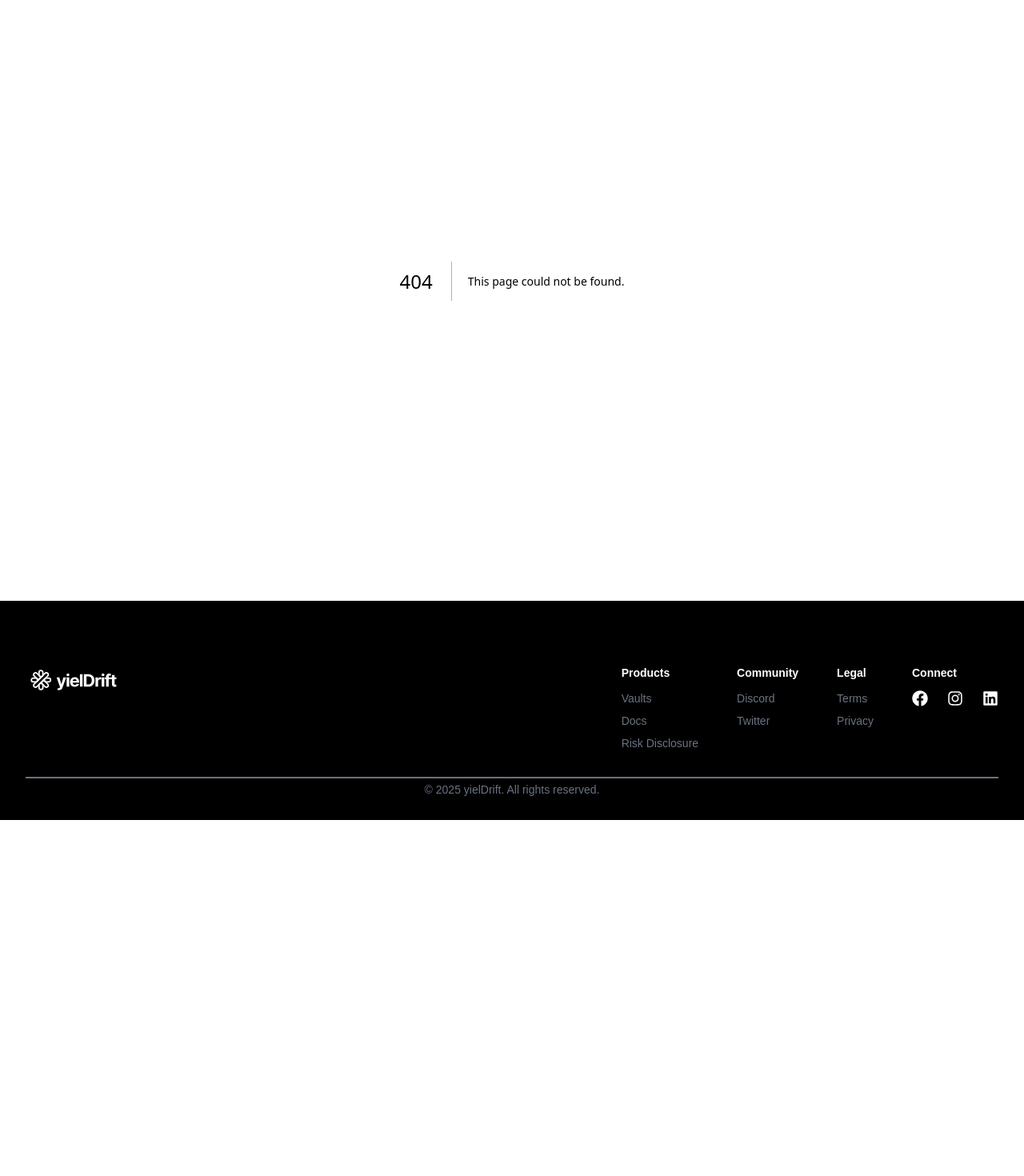
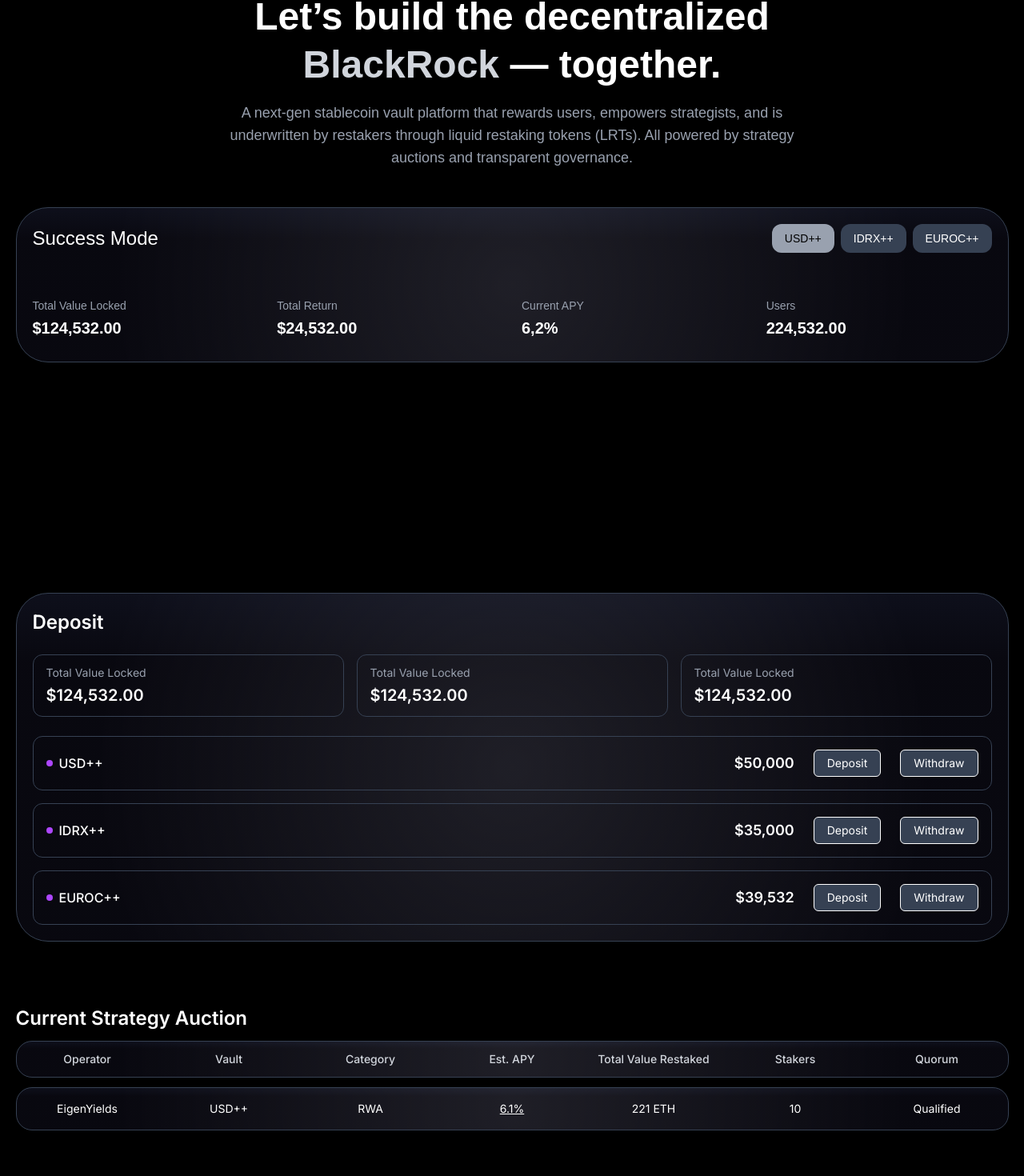
Before and after one commit to Lisk-Builder-Challenge/FE_, a Next.js app: page /dashboard in a window 1280 px wide. Before the commit this address had no page. Shown: the part 113-1583 px from the top of the page at 80% size. Before the commit the page ends 1138 px from the top, so only its background shows below. Built offline with nearby package versions, Linux system fonts and the light colour scheme.

Commit message:
feat (dashboard) : nambah page dashboard

```diff
--- /dev/null
+++ b/src/app/dashboard/dashboard1.tsx
@@ -0,0 +1,74 @@
+'use client';
+import React, { useState } from "react";
+import { Inter } from 'next/font/google';
+const inter = Inter({ subsets: ['latin'] });
+
+export default function VaultDashboard() {
+  const [activeToken, setActiveToken] = useState("USD++");
+
+  const tokens = ["USD++", "IDRX++", "EUROC++"];
+
+  return (
+    <div className={'${inter.className} min-h-screen bg-black text-white px-6 py-10 flex flex-col items-center gap-12'}>
+      <div className="text-center space-y-4 max-w-3xl">
+        <h1 className="text-4xl md:text-5xl font-semibold leading-tight">
+          Let’s build the decentralized <span className="text-gray-300">BlackRock</span> — <span className="text-white">together.</span>
+        </h1>
+        <p className="text-gray-400 text-lg">
+          A next-gen stablecoin vault platform that rewards users, empowers strategists, and is underwritten by restakers through liquid restaking tokens (LRTs). All powered by strategy auctions and transparent governance.
+        </p>
+      </div>
+
+      <div
+        className="relative flex flex-col rounded-[40px] w-[1241px] h-[194px] p-5 shadow-lg border border-gray-700 text-white"
+        style={{
+            backgroundImage: `
+                radial-gradient(circle at center, rgba(255, 255, 255, 0.12) 0%, rgba(255, 255, 255, 0) 80%),
+                linear-gradient(180deg, rgba(46, 51, 90, 0.3) 0%, rgba(28, 27, 51, 0.3) 20%)
+            `,
+            backgroundBlendMode: 'overlay',
+            backdropFilter: 'blur(16px)',
+        }}
+      >
+        <div className="flex justify-between items-center mb-14">
+          <h2 className="text-2xl font-medium">Success Mode</h2>
+          <div className="flex gap-2">
+            {tokens.map((token) => (
+              <button
+                key={token}
+                onClick={() => setActiveToken(token)}
+                className={`px-4 py-2 rounded-xl text-sm font-medium transition ${
+                  activeToken === token
+                    ? "bg-gray-400 text-black"
+                    : "bg-gray-700 hover:bg-gray-600"
+                }`}
+              >
+                {token}
+              </button>
+            ))}
+          </div>
+        </div>
+
+        {/* Konten statistik */}
+        <div className="grid md:grid-cols-4 gap-6 text-white">
+          <div className="text-left flex flex-col justify-end">
+            <p className="text-sm text-gray-400">Total Value Locked</p>
+            <p className="text-xl font-semibold mt-1">$124,532.00</p>
+          </div>
+          <div className="text-left flex flex-col justify-end">
+            <p className="text-sm text-gray-400">Total Return</p>
+            <p className="text-xl font-semibold  mt-1">$24,532.00</p>
+          </div>
+          <div className="text-left flex flex-col justify-end">
+            <p className="text-sm text-gray-400">Current APY</p>
+            <p className="text-xl font-semibold  mt-1">6,2%</p>
+          </div>
+          <div className="text-left flex flex-col justify-end">
+            <p className="text-sm text-gray-400">Users</p>
+            <p className="text-xl font-semibold  mt-1">224,532.00</p>
+          </div>
+        </div>
+      </div>
+    </div>
+  );
+}
--- /dev/null
+++ b/src/app/dashboard/dashboard2.tsx
@@ -0,0 +1,68 @@
+'use client';
+import React from "react";
+import { Inter } from 'next/font/google';
+
+const inter = Inter({ subsets: ['latin'] });
+
+export default function DepositPanel() {
+  const vaults = [
+    { name: "USD++", balance: "$50,000" },
+    { name: "IDRX++", balance: "$35,000" },
+    { name: "EUROC++", balance: "$39,532" },
+  ];
+
+  return (
+    <div className={`${inter.className} bg-black flex justify-center items-center px-4 py-10 mt-[-50px]`}>
+      <div
+        className="relative flex flex-col rounded-[40px] w-[1241px] p-5 shadow-lg border border-gray-700 text-white space-y-6"
+        style={{
+          backgroundImage: `
+            radial-gradient(circle at center, rgba(255, 255, 255, 0.12) 0%, rgba(255, 255, 255, 0) 80%),
+            linear-gradient(180deg, rgba(46, 51, 90, 0.3) 0%, rgba(28, 27, 51, 0.3) 20%)
+          `,
+          backgroundBlendMode: 'overlay',
+          backdropFilter: 'blur(16px)',
+        }}
+      >
+        <h2 className="text-2xl font-semibold">Deposit</h2>
+
+        {/* Total Value Locked boxes */}
+        <div className="grid md:grid-cols-3 gap-4">
+          {[1, 2, 3].map((_, i) => (
+            <div
+              key={i}
+              className="border border-gray-700 rounded-xl px-4 py-3 text-left"
+            >
+              <p className="text-sm text-gray-400">Total Value Locked</p>
+              <p className="text-xl font-semibold mt-1">$124,532.00</p>
+            </div>
+          ))}
+        </div>
+
+        {/* Token List */}
+        <div className="space-y-4">
+          {vaults.map((vault) => (
+            <div
+              key={vault.name}
+              className="flex items-center justify-between border border-gray-700 rounded-xl px-4 py-4"
+            >
+              <div className="flex items-center gap-2">
+                <span className="h-2 w-2 rounded-full bg-purple-500" />
+                <span className="font-medium">{vault.name}</span>
+              </div>
+              <div className="flex items-center gap-6">
+                <span className="text-lg font-semibold">{vault.balance}</span>
+                <button className="bg-gray-700 hover:bg-gray-600 border border-white px-4 py-1.5 rounded-md text-sm transition">
+                  Deposit
+                </button>
+                <button className="bg-gray-700 hover:bg-gray-600 border border-white px-4 py-1.5 rounded-md text-sm transition">
+                  Withdraw
+                </button>
+              </div>
+            </div>
+          ))}
+        </div>
+      </div>
+    </div>
+  );
+}
--- /dev/null
+++ b/src/app/dashboard/dashboard3.tsx
@@ -0,0 +1,62 @@
+'use client';
+import React from 'react';
+import { Inter } from 'next/font/google';
+
+const inter = Inter({ subsets: ['latin'] });
+
+export default function StrategyAuctionTable() {
+  const data = {
+    operator: "EigenYields",
+    vault: "USD++",
+    category: "RWA",
+    apy: "6.1%",
+    valueRestaked: "221 ETH",
+    stakers: "10",
+    quorum: "Qualified"
+  };
+
+  const sharedBoxStyle = {
+    backgroundImage: `
+      radial-gradient(circle at center, rgba(255, 255, 255, 0.12) 0%, rgba(255, 255, 255, 0) 80%),
+      linear-gradient(180deg, rgba(46, 51, 90, 0.3) 0%, rgba(28, 27, 51, 0.3) 20%)
+    `,
+    backgroundBlendMode: 'overlay',
+    backdropFilter: 'blur(16px)',
+  };
+
+  return (
+    <div className={`${inter.className} w-full flex justify-center px-4 py-10`}>
+      <div className="w-[1241px] space-y-3">
+        <h2 className="text-2xl font-semibold text-white">Current Strategy Auction</h2>
+
+        {/* Header */}
+        <div
+          className="grid grid-cols-7 text-sm font-medium text-gray-300 rounded-[20px] border border-gray-700 shadow-md overflow-hidden"
+          style={sharedBoxStyle}
+        >
+          <div className="py-3 px-4 text-center">Operator</div>
+          <div className="py-3 px-4 text-center">Vault</div>
+          <div className="py-3 px-4 text-center">Category</div>
+          <div className="py-3 px-4 text-center">Est. APY</div>
+          <div className="py-3 px-4 text-center">Total Value Restaked</div>
+          <div className="py-3 px-4 text-center">Stakers</div>
+          <div className="py-3 px-4 text-center">Quorum</div>
+        </div>
+
+        {/* Data row */}
+        <div
+          className="grid grid-cols-7 text-sm text-white rounded-[20px] border border-gray-700 shadow-md overflow-hidden"
+          style={sharedBoxStyle}
+        >
+          <div className="py-4 px-4 text-center">{data.operator}</div>
+          <div className="py-4 px-4 text-center">{data.vault}</div>
+          <div className="py-4 px-4 text-center">{data.category}</div>
+          <div className="py-4 px-4 text-center underline">{data.apy}</div>
+          <div className="py-4 px-4 text-center">{data.valueRestaked}</div>
+          <div className="py-4 px-4 text-center">{data.stakers}</div>
+          <div className="py-4 px-4 text-center">{data.quorum}</div>
+        </div>
+      </div>
+    </div>
+  );
+}
--- /dev/null
+++ b/src/app/dashboard/page.tsx
@@ -0,0 +1,15 @@
+import React from 'react'
+import Dashboard1 from '@/app/dashboard/dashboard1'
+import Dashboard2 from '@/app/dashboard/dashboard2'
+import Dashboard3 from '@/app/dashboard/dashboard3'
+const page = () => {
+  return (
+    <>
+    <Dashboard1/>
+    <Dashboard2/>
+    <Dashboard3/>
+    </>
+  )
+}
+
+export default page
```
